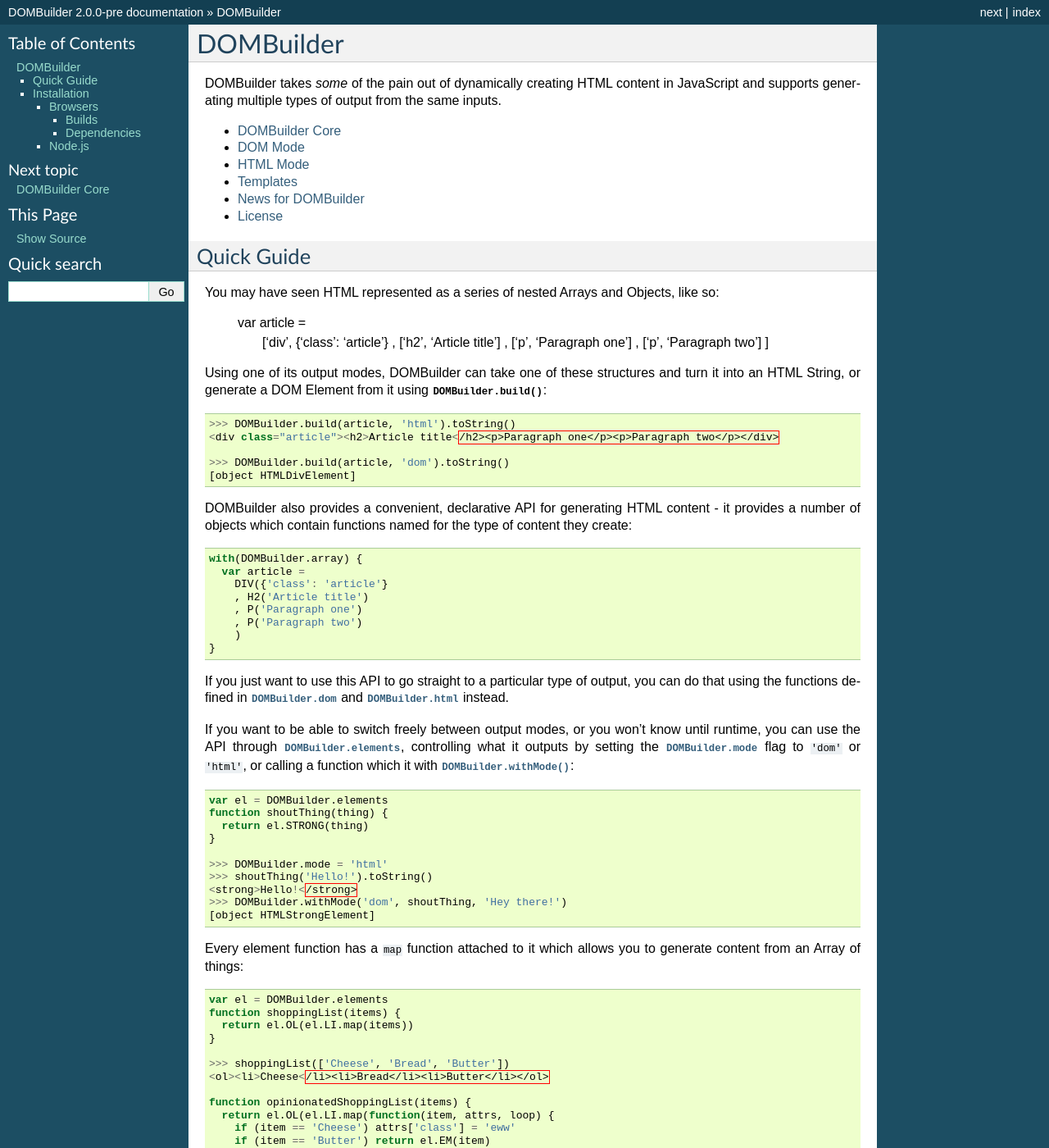
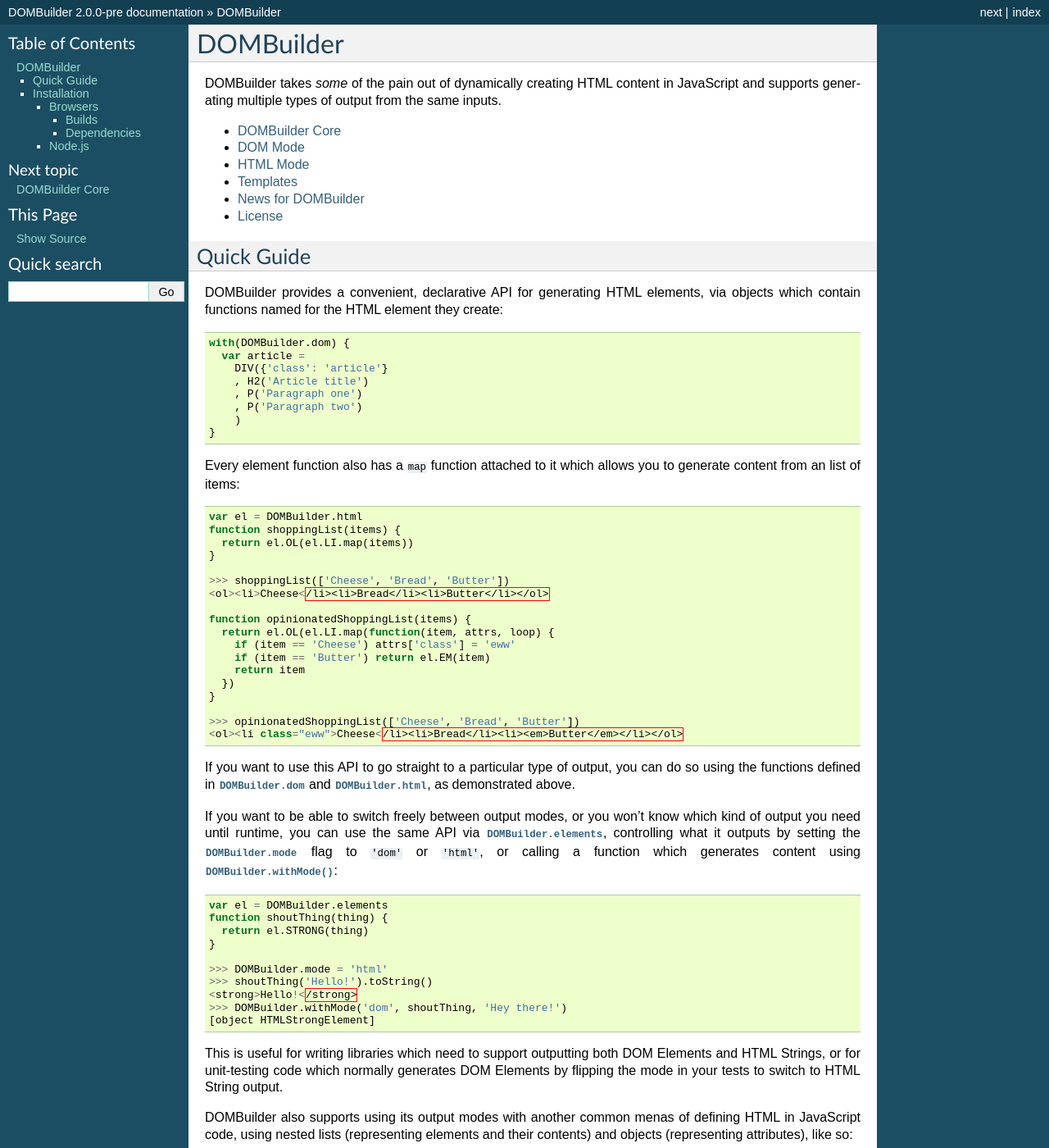
Before and after one commit to insin/DOMBuilder, a Sphinx documentation site: the page built from docs/index.rst, in a window 1280 px wide and 1400 px high. Shown: the whole window at 82% size. Built offline with Sphinx 7.4.7, drawn with Linux system fonts in a browser that asks for light colours; some of the changed text lies outside the part shown.

Commit message:
Updated the Quick Guide docs

```diff
--- a/docs/htmlmode.rst
+++ b/docs/htmlmode.rst
@@ -207,6 +209,8 @@ DOMBuilder also provides a bit of sugar for performing these two steps in
 a single call, :js:func:`MockElement.insertWithEvents()`::
 
     article.insertWithEvents(document.getElementById("articles"));
+
+.. _html-escaping:
 
 HTML Escaping
 =============
--- a/docs/index.rst
+++ b/docs/index.rst
@@ -19,31 +19,10 @@ from the same inputs.
 Quick Guide
 ===========
 
-You may have seen HTML represented as a series of nested Arrays and Objects,
-like so:
+DOMBuilder provides a convenient, declarative API for generating HTML elements,
+via objects which contain functions named for the HTML element they create::
 
-   var article =
-     ['div', {'class': 'article'}
-     , ['h2', 'Article title']
-     , ['p', 'Paragraph one']
-     , ['p', 'Paragraph two']
-     ]
-
-Using one of its output modes, DOMBuilder can take one of these structures and
-turn it into an HTML String, or generate a DOM Element from it using
-:js:func:`DOMBuilder.build`::
-
-   >>> DOMBuilder.build(article, 'html').toString()
-   <div class="article"><h2>Article title</h2><p>Paragraph one</p><p>Paragraph two</p></div>
-
-   >>> DOMBuilder.build(article, 'dom').toString()
-   [object HTMLDivElement]
-
-DOMBuilder also provides a convenient, declarative API for generating HTML
-content - it provides a number of objects which contain functions named for the
-type of content they create::
-
-   with(DOMBuilder.array) {
+   with(DOMBuilder.dom) {
      var article =
        DIV({'class': 'article'}
        , H2('Article title')
@@ -52,31 +31,10 @@ type of content they create::
        )
    }
 
-If you just want to use this API to go straight to a particular type of output,
-you can do that using the functions defined in :js:attr:`DOMBuilder.dom` and
-:js:attr:`DOMBuilder.html` instead.
+Every element function also has a ``map`` function attached to it which allows
+you to generate content from an list of items::
 
-If you want to be able to switch freely between output modes, or you won't know
-until runtime, you can use the API through :js:attr:`DOMBuilder.elements`,
-controlling what it outputs by setting the :js:attr:`DOMBuilder.mode` flag to
-``'dom'`` or ``'html'``, or calling a function which it with
-:js:func:`DOMBuilder.withMode`::
-
-   var el = DOMBuilder.elements
-   function shoutThing(thing) {
-     return el.STRONG(thing)
-   }
-
-   >>> DOMBuilder.mode = 'html'
-   >>> shoutThing('Hello!').toString()
-   <strong>Hello!</strong>
-   >>> DOMBuilder.withMode('dom', shoutThing, 'Hey there!')
-   [object HTMLStrongElement]
-
-Every element function has a ``map`` function attached to it which allows you
-to generate content from an Array of things::
-
-   var el = DOMBuilder.elements
+   var el = DOMBuilder.html
    function shoppingList(items) {
      return el.OL(el.LI.map(items))
    }
@@ -94,6 +52,63 @@ to generate content from an Array of things::
 
    >>> opinionatedShoppingList(['Cheese', 'Bread', 'Butter'])
    <ol><li class="eww">Cheese</li><li>Bread</li><li><em>Butter</em></li></ol>
+
+If you want to use this API to go straight to a particular type of output, you
+can do so using the functions defined in :js:attr:`DOMBuilder.dom` and
+:js:attr:`DOMBuilder.html`, as demonstrated above.
+
+If you want to be able to switch freely between output modes, or you won't know
+which kind of output you need until runtime, you can use the same API via
+:js:attr:`DOMBuilder.elements`, controlling what it outputs by setting the
+:js:attr:`DOMBuilder.mode` flag to ``'dom'`` or ``'html'``, or calling a
+function which generates content using :js:func:`DOMBuilder.withMode`::
+
+   var el = DOMBuilder.elements
+   function shoutThing(thing) {
+     return el.STRONG(thing)
+   }
+
+   >>> DOMBuilder.mode = 'html'
+   >>> shoutThing('Hello!').toString()
+   <strong>Hello!</strong>
+   >>> DOMBuilder.withMode('dom', shoutThing, 'Hey there!')
+   [object HTMLStrongElement]
+
+This is useful for writing libraries which need to support outputting both DOM
+Elements and HTML Strings, or for unit-testing code which normally generates DOM
+Elements by flipping the mode in your tests to switch to HTML String output.
+
+DOMBuilder also supports using its output modes with another common menas of
+defining HTML in JavaScript code, using nested lists (representing elements and
+their contents) and objects (representing attributes), like so::
+
+   var article =
+     ['div', {'class': 'article'}
+     , ['h2', 'Article title']
+     , ['p', 'Paragraph one']
+     , ['p', 'Paragraph two']
+     ]
+
+You can generate output from one of these structures using
+:js:func:`DOMBuilder.build`, specifying the output mode::
+
+   >>> DOMBuilder.build(article, 'html').toString()
+   <div class="article"><h2>Article title</h2><p>Paragraph one</p><p>Paragraph two</p></div>
+
+   >>> DOMBuilder.build(article, 'dom').toString()
+   [object HTMLDivElement]
+
+You can also generate these kinds of structures using the same element functions
+defined in :js:attr:`DOMBuilder.array`.
+
+This is just a quick guide to what DOMBuilder can do - dive into the rest of the
+documentation to find out about the rest of its features, such as:
+
+* Registering :ref:`event-handlers`.
+* Making it more convenient to work with :ref:`event-handlers-innerhtml`.
+* Populating :ref:`document-fragments` with content in a single call.
+* Being able to use fragments in HTML mode via :ref:`mock-dom-objects`.
+* :ref:`html-escaping` in HTML mode.
 
 Installation
 ============
```
Also changed, not shown: other parts of docs/htmlmode.rst (+2 -0 lines).
